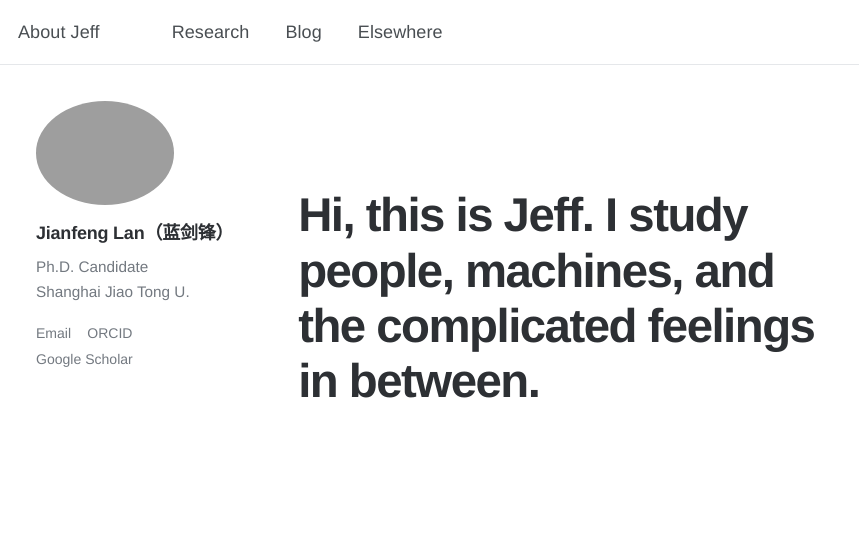
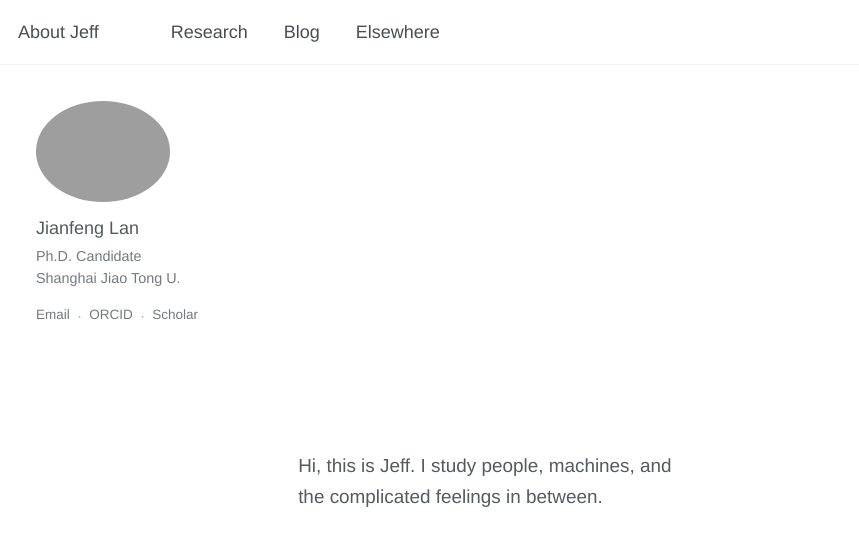
Before and after one commit to jianfenglan/jianfenglan.github.io, a Jekyll site: the page built from _pages/about.md, in a window 1280 px wide and 900 px high. Shown: the top 546 px of the window, without its empty margins (0-859 px from the left). Built offline with Jekyll 4.4.1, drawn with Linux system fonts in a browser that asks for light colours.

Commit message:
Apply Helvetica Neue 200 minimalist system

```diff
--- a/assets/css/main.scss
+++ b/assets/css/main.scss
@@ -2,14 +2,12 @@
 ---
 
 // ===================================================================
-// Modern Sans V3
-// Source Sans 3 for Latin text + Source Han Sans / Noto Sans SC for Chinese.
-// V3 shifts the design emphasis from typography tweaks to spatial composition:
-// a lighter identity rail, a one-statement About page, and a research intro
-// separated from publications by deliberate whitespace.
+// Modern Sans V3.2
+// Helvetica Neue 200 throughout the site. CJK falls back to Noto/Source Han.
+// Hierarchy comes from spacing and position, not weight or decorative rules.
 // ===================================================================
 
-$sans-serif: "Source Sans 3", "Noto Sans SC", "Source Han Sans SC", "PingFang SC", "Microsoft YaHei", "Segoe UI", Helvetica, Arial, sans-serif;
+$sans-serif: "Helvetica Neue", Helvetica, "Noto Sans SC", "Source Han Sans SC", "PingFang SC", "Microsoft YaHei", Arial, sans-serif;
 $max-width: 1280px;
 
 .author__employer,
@@ -55,16 +53,13 @@ $max-width: 1280px;
 
 :root {
   --site-accent: #002FA7;
-  --site-heading: #2d3034;
   --site-text: #555a5f;
   --site-muted: #737980;
-  --site-line: #e5e7ea;
-  --site-soft: #f7f8fa;
 }
 
 body {
   font-family: $sans-serif;
-  font-weight: 300;
+  font-weight: 200;
   line-height: 1.62;
   color: var(--site-text);
   -webkit-font-smoothing: antialiased;
@@ -75,8 +70,12 @@ body {
 .page__content,
 .page__content p,
 .page__content li,
-.page__content dl {
-  font-weight: 300;
+.page__content dl,
+.page__meta,
+.archive__item-excerpt,
+figcaption {
+  font-family: $sans-serif;
+  font-weight: 200;
   color: var(--site-text);
 }
 
@@ -85,88 +84,93 @@ h2,
 h3,
 h4,
 h5,
-h6 {
+h6,
+strong,
+b {
   font-family: $sans-serif;
-  color: var(--site-heading);
-  letter-spacing: -0.012em;
+  font-weight: 200 !important;
+  color: var(--site-text);
+  letter-spacing: 0;
 }
 
-h1 {
-  font-weight: 700;
-}
-
-h2,
-h3,
-h4,
-h5,
-h6 {
-  font-weight: 600;
-}
-
-strong,
-b {
-  font-weight: 600;
-}
-
-.masthead__menu-item a {
+// Navigation: same weight as the rest of the site.
+.masthead__menu-item,
+.masthead__menu-item a,
+.masthead__menu-item--lg,
+.greedy-nav a,
+.visible-links a,
+.hidden-links a {
   font-family: $sans-serif;
-  font-weight: 400;
-  letter-spacing: 0.005em;
-}
-
-.masthead__menu-item--lg {
-  font-weight: 600;
-}
-
-.masthead::after {
-  background: var(--site-line);
+  font-weight: 200 !important;
+  letter-spacing: 0;
 }
 
 // ===================================================================
-// V3 identity rail
+// V3.2 identity rail
 // ===================================================================
+.sidebar,
 .sidebar p,
 .sidebar li,
+.author__content,
 .author__bio,
-.author__urls-wrapper {
+.author__urls-wrapper,
+.author__urls a {
   font-family: $sans-serif;
-  font-weight: 300;
+  font-weight: 200 !important;
 }
 
 .sidebar .author__avatar img {
-  max-width: 138px;
+  max-width: 134px;
   padding: 0;
   border: 0;
+  border-radius: 50%;
 }
 
 .sidebar .author__name {
-  margin-top: 1rem;
-  margin-bottom: 0.55rem;
+  margin-top: 0.9rem;
+  margin-bottom: 0.3rem;
+  color: var(--site-text);
+  font-size: 0;
+  font-weight: 200 !important;
+}
+
+.sidebar .author__name::before {
+  content: "Jianfeng Lan";
   font-family: $sans-serif;
-  font-weight: 600;
-  color: var(--site-heading);
+  font-size: 1rem;
+  font-weight: 200;
 }
 
 .sidebar .author__bio {
   margin-top: 0;
-  margin-bottom: 1rem;
+  margin-bottom: 0.7rem;
   color: var(--site-muted);
-  line-height: 1.65;
+  font-size: 0.8rem;
+  line-height: 1.55;
 }
 
 .sidebar .author__urls {
   display: flex;
-  flex-wrap: wrap;
+  flex-wrap: nowrap;
   align-items: center;
-  gap: 0.35rem 0.9rem;
-  margin-top: 0.7rem;
+  gap: 0;
+  margin-top: 0.5rem;
+  white-space: nowrap;
 }
 
 .sidebar .author__urls li {
   display: inline-flex;
+  align-items: center;
   width: auto;
   margin: 0;
   padding: 0;
+}
+
+.sidebar .author__urls li + li::before {
+  content: "·";
+  margin: 0 0.4rem;
+  color: #a7abb0;
+  font-weight: 200;
 }
 
 .sidebar .author__urls a {
@@ -174,11 +178,18 @@ b {
   margin: 0;
   padding: 0;
   color: var(--site-muted);
-  font-family: $sans-serif;
-  font-size: 0.78rem;
-  font-weight: 300;
-  line-height: 1.45;
+  font-size: 0.75rem;
+  line-height: 1.4;
   text-decoration: none;
+}
+
+.sidebar .author__urls a[href*="scholar.google.com"] {
+  font-size: 0;
+}
+
+.sidebar .author__urls a[href*="scholar.google.com"]::after {
+  content: "Scholar";
+  font-size: 0.75rem;
 }
 
 .sidebar .author__urls a:hover {
@@ -186,137 +197,143 @@ b {
   text-decoration: none;
 }
 
-.page__meta,
-.archive__item-excerpt,
-.author__bio,
-.author__employer,
-.author__location,
-figcaption {
-  color: var(--site-muted);
+// ===================================================================
+// About: centered, but at normal text scale.
+// ===================================================================
+.page__content .about-v3 {
+  display: flex;
+  min-height: calc(100vh - 150px);
+  max-width: 720px;
+  padding: 0 0 1rem;
+  align-items: center;
 }
 
-hr {
-  border-top-color: var(--site-line);
+.page__content .about-v3__statement {
+  max-width: 38ch;
+  margin: 0;
+  color: var(--site-text);
+  font-family: $sans-serif;
+  font-size: 1.05rem;
+  font-weight: 200 !important;
+  line-height: 1.65;
+  letter-spacing: 0;
 }
 
 // ===================================================================
-// V3 About — one statement, generous negative space
-// ===================================================================
-.page__content .about-v3 {
-  display: flex;
-  min-height: calc(100vh - 185px);
-  max-width: 850px;
-  padding-top: clamp(2.5rem, 8vh, 6rem);
-  align-items: flex-start;
-}
-
-.page__content .about-v3__statement {
-  max-width: 20ch;
-  margin: 0;
-  color: var(--site-heading);
-  font-size: clamp(2rem, 3.7vw, 3.25rem);
-  font-weight: 600;
-  line-height: 1.17;
-  letter-spacing: -0.032em;
-}
-
-// ===================================================================
-// V3 Research — research statement first, publications later
+// Research: one consistent text scale, no rules, restrained whitespace.
 // ===================================================================
 .page__content .research-v3-intro {
-  max-width: 780px;
-  padding-top: clamp(1.5rem, 5vh, 3.5rem);
-  margin-bottom: clamp(7rem, 15vh, 11rem);
+  max-width: 820px;
+  min-height: 0 !important;
+  padding-top: 0.8rem !important;
+  margin-bottom: 2.8rem !important;
 }
 
 .page__content .research-v3-intro p {
   margin: 0;
-  color: var(--site-heading);
-  font-size: clamp(1.12rem, 1.55vw, 1.38rem);
-  font-weight: 300;
-  line-height: 1.72;
-  letter-spacing: -0.008em;
+  color: var(--site-text) !important;
+  font-family: $sans-serif !important;
+  font-size: 1rem !important;
+  font-weight: 200 !important;
+  line-height: 1.65 !important;
+  letter-spacing: 0 !important;
 }
 
 .page__content .research-page {
   max-width: 900px;
 }
 
-.page__content .research-page > .section-title:first-child {
-  margin-top: 0;
+.page__content .section-title,
+.page__content .publication-legend,
+.page__content .publication-meta,
+.page__content .publication-year,
+.page__content .publication-type,
+.page__content .publication-title,
+.page__content .publication-authors,
+.page__content .publication-journal-row,
+.page__content .publication-journal-row em,
+.page__content .conference-card {
+  font-family: $sans-serif !important;
+  font-size: 1rem !important;
+  font-weight: 200 !important;
+  letter-spacing: 0 !important;
 }
 
 .page__content .section-title {
-  color: var(--site-muted);
-  font-family: $sans-serif;
-  font-size: 0.74em;
-  font-weight: 500;
-  letter-spacing: 0.14em;
+  margin: 2.4rem 0 0.75rem !important;
+  color: var(--site-text) !important;
+  text-transform: none !important;
+  line-height: 1.5 !important;
+}
+
+.page__content .research-page > .section-title:first-child {
+  margin-top: 0 !important;
 }
 
 .page__content .publication-legend {
-  color: var(--site-muted);
-  font-size: 0.84em;
-  font-weight: 300;
+  margin: 0 0 1.25rem !important;
+  color: var(--site-muted) !important;
+  line-height: 1.5 !important;
 }
 
 .page__content .publication-list {
-  border-top-color: var(--site-line);
+  margin-top: 0 !important;
+  border: 0 !important;
 }
 
 .page__content .publication-card {
-  grid-template-columns: 120px minmax(0, 1fr);
-  gap: 1.6rem;
-  padding: 1.25rem 0;
-  border-bottom-color: var(--site-line);
-  transition: none;
+  grid-template-columns: 105px minmax(0, 1fr) !important;
+  gap: 1.35rem !important;
+  padding: 0.8rem 0 !important;
+  border: 0 !important;
+  transition: none !important;
 }
 
 .page__content .publication-card:hover {
-  padding-left: 0;
+  padding-left: 0 !important;
 }
 
 .page__content .publication-meta {
-  color: var(--site-muted);
-  font-size: 0.88em;
-  font-weight: 300;
-  line-height: 1.5;
+  color: var(--site-muted) !important;
+  line-height: 1.5 !important;
 }
 
 .page__content .publication-year {
-  color: var(--site-accent);
-  font-family: Garamond, Georgia, serif;
-  font-size: 1.30em;
-  font-weight: 400;
-  line-height: 1.05;
-  letter-spacing: 0;
+  display: block;
+  color: var(--site-accent) !important;
+  line-height: 1.5 !important;
 }
 
 .page__content .publication-type {
-  margin-top: 0.3rem;
-  font-size: 1em;
-  font-weight: 300;
-  letter-spacing: 0;
+  display: block;
+  margin-top: 0 !important;
+  color: var(--site-muted) !important;
+  line-height: 1.5 !important;
 }
 
 .page__content .publication-title {
-  color: var(--site-heading);
-  font-size: 1em;
-  font-weight: 500;
-  line-height: 1.5;
-  transition: color 0.18s ease, transform 0.18s ease;
+  display: block;
+  margin-bottom: 0.18rem !important;
+  color: var(--site-text) !important;
+  line-height: 1.5 !important;
+  transform: none !important;
+  transition: color 0.15s ease !important;
 }
 
 .page__content .publication-card:hover .publication-title {
-  color: var(--site-accent);
-  transform: translateX(3px);
+  color: var(--site-accent) !important;
+  transform: none !important;
 }
 
 .page__content .publication-authors,
 .page__content .publication-journal-row em {
-  color: var(--site-muted);
-  font-size: 0.88em;
-  font-weight: 300;
+  color: var(--site-muted) !important;
+  line-height: 1.5 !important;
+}
+
+.page__content .publication-journal-row {
+  margin-top: 0 !important;
+  line-height: 1.5 !important;
 }
 
 .page__content .publication-doi-link {
@@ -328,98 +345,47 @@ hr {
   color: var(--site-accent);
 }
 
+.page__content .conference-grid {
+  gap: 0.7rem 1.4rem !important;
+  margin-top: 0.8rem !important;
+}
+
 .page__content .conference-card {
-  border-color: var(--site-line);
-  color: var(--site-muted);
-  font-weight: 300;
+  padding: 0 !important;
+  border: 0 !important;
+  border-radius: 0 !important;
+  background: transparent !important;
+  color: var(--site-muted) !important;
+  line-height: 1.5 !important;
+  transform: none !important;
+}
+
+.page__content .conference-card:hover {
+  border: 0 !important;
+  color: var(--site-accent) !important;
+  transform: none !important;
 }
 
 // ===================================================================
-// Blog — image-led cards with editorial alignment
+// Blog and Elsewhere: keep their structures, flatten typography.
 // ===================================================================
-.page__content .news-list {
-  gap: 0.9rem;
-}
-
-.page__content .news-card {
-  grid-template-columns: minmax(0, 1fr) 250px;
-  border-color: var(--site-line);
-  border-radius: 12px;
-  box-shadow: none;
-  transition: border-color 0.18s ease, box-shadow 0.18s ease, transform 0.18s ease;
-}
-
-.page__content .news-card:hover {
-  border-color: #d5d9df;
-  box-shadow: 0 8px 28px rgba(15, 23, 42, 0.055);
-  transform: translateY(-2px);
-}
-
-.page__content .news-content {
-  align-items: flex-start;
-  padding: 1.5rem 1.8rem;
-  text-align: left;
+.page__content .news-content h3,
+.page__content .news-meta,
+.page__content .modal-text,
+.page__content #modal-meta,
+.page__content .gallery-caption h3,
+.page__content .quote-style {
+  font-family: $sans-serif !important;
+  font-weight: 200 !important;
 }
 
 .page__content .news-content h3 {
-  color: var(--site-heading);
-  font-size: 1em;
-  font-weight: 500;
-  line-height: 1.45;
-  letter-spacing: -0.01em;
+  color: var(--site-text);
 }
 
-.page__content .news-meta {
+.page__content .news-meta,
+.page__content .gallery-caption h3 {
   color: var(--site-muted);
-  font-weight: 300;
-}
-
-.page__content .modal-content {
-  border-color: var(--site-line);
-  border-radius: 14px;
-  box-shadow: 0 16px 48px rgba(15, 23, 42, 0.085);
-}
-
-.page__content .modal-text,
-.page__content #modal-meta {
-  font-weight: 300;
-}
-
-// ===================================================================
-// Elsewhere — cinematic photography, quieter captions
-// ===================================================================
-.page__content .gallery-grid {
-  gap: 2.2rem;
-}
-
-.page__content .gallery-card {
-  border: 0.5px solid var(--site-line);
-  border-radius: 12px;
-  background: #fff;
-  box-shadow: none;
-}
-
-.page__content .gallery-caption {
-  padding: 0.95rem 1.2rem;
-  background: #fff;
-}
-
-.page__content .gallery-caption h3 {
-  color: #61666c;
-  font-family: $sans-serif;
-  font-size: 0.88em;
-  font-weight: 300;
-  line-height: 1.65;
-  letter-spacing: 0.01em;
-}
-
-.page__content .quote-style {
-  color: var(--site-accent);
-  font-family: $sans-serif;
-  font-size: 0.9em;
-  font-style: normal;
-  font-weight: 300;
-  letter-spacing: 0.015em;
 }
 
 // ===================================================================
@@ -448,49 +414,38 @@ hr {
 }
 
 @media (max-width: 768px) {
-  .page__content .about-v3 {
-    min-height: auto;
-    padding-top: 1.5rem;
-    padding-bottom: 5rem;
+  .sidebar .author__urls {
+    justify-content: center;
   }
 
-  .page__content .about-v3__statement {
-    max-width: 22ch;
-    font-size: clamp(1.7rem, 8vw, 2.35rem);
+  .page__content .about-v3 {
+    min-height: 55vh;
+    padding-bottom: 2rem;
+  }
+
+  .page__content .about-v3__statement,
+  .page__content .research-v3-intro p {
+    font-size: 1rem !important;
   }
 
   .page__content .research-v3-intro {
-    padding-top: 1rem;
-    margin-bottom: 5.5rem;
-  }
-
-  .page__content .research-v3-intro p {
-    font-size: 1.08rem;
-    line-height: 1.68;
+    margin-bottom: 2.4rem !important;
   }
 
   .page__content .publication-card {
-    grid-template-columns: 1fr;
-    gap: 0.4rem;
-    padding: 1rem 0;
+    grid-template-columns: 1fr !important;
+    gap: 0.2rem !important;
+    padding: 0.7rem 0 !important;
   }
 
   .page__content .publication-meta {
     display: flex;
     align-items: baseline;
-    gap: 0.55rem;
-    font-size: 0.88em;
+    gap: 0.45rem;
   }
 
-  .page__content .publication-year {
-    font-size: 1.22em;
-  }
-
-  .page__content .news-card {
-    grid-template-columns: 1fr;
-  }
-
-  .page__content .news-image {
-    min-height: 190px;
+  .page__content .publication-year,
+  .page__content .publication-type {
+    display: inline;
   }
 }
```
